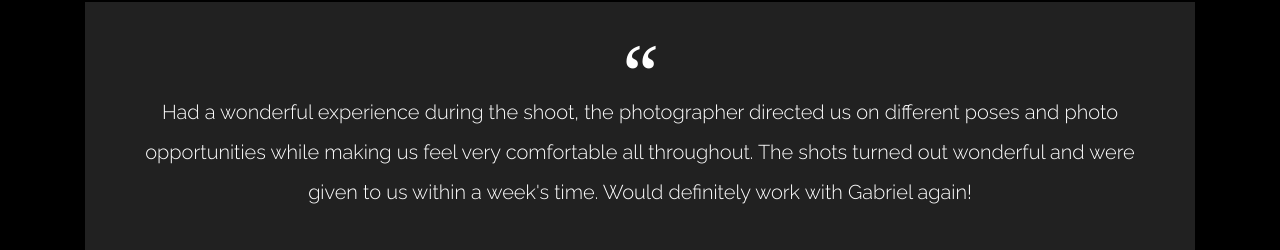
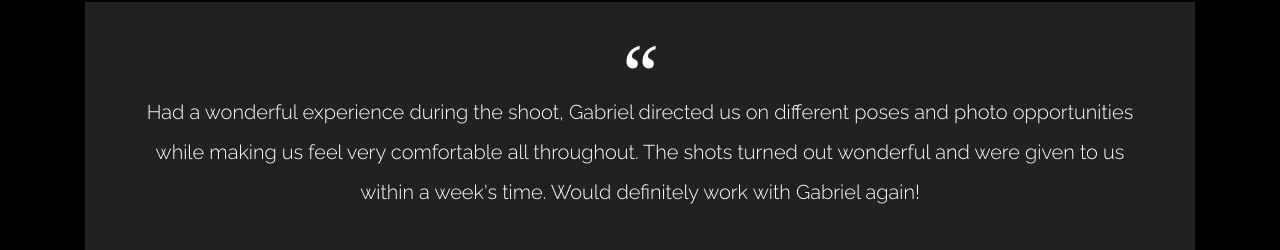
Before and after one commit to gabrielborg20/gbphotos, a plain HTML site: page portraitphotography.html in a window 1280 px wide. Shown: the part 4442-4692 px from the top of the page. Drawn offline with Linux system fonts and the light colour scheme; grey boxes are pictures that could not be loaded; files whose address does not match are found by name.

Commit message:
Fixed grammar in testimonial

```diff
--- a/portraitphotography.html
+++ b/portraitphotography.html
@@ -152,7 +152,7 @@
                 <div class="testimonial-inner-bg">
                   <span class="quote">&ldquo;</span>
                   <blockquote>
-                    Had a wonderful experience during the shoot, the photographer directed us on different poses and photo opportunities while making us feel very comfortable all throughout.  The shots turned out wonderful and were given to us within a week's time.  Would definitely work with Gabriel again!
+                    Had a wonderful experience during the shoot, Gabriel directed us on different poses and photo opportunities while making us feel very comfortable all throughout.  The shots turned out wonderful and were given to us within a week's time.  Would definitely work with Gabriel again!
                   </blockquote>
                 </div>
                 <div class="testimonial-author-info">
```
